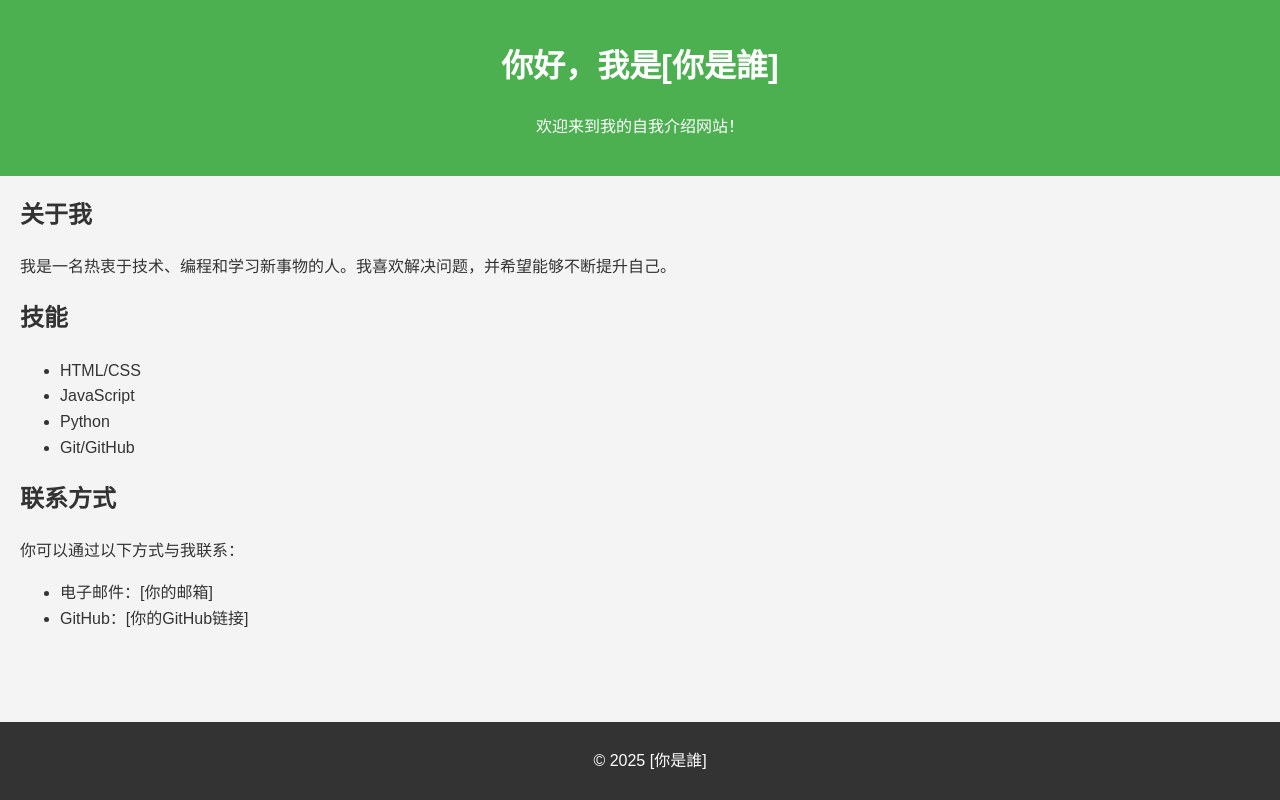
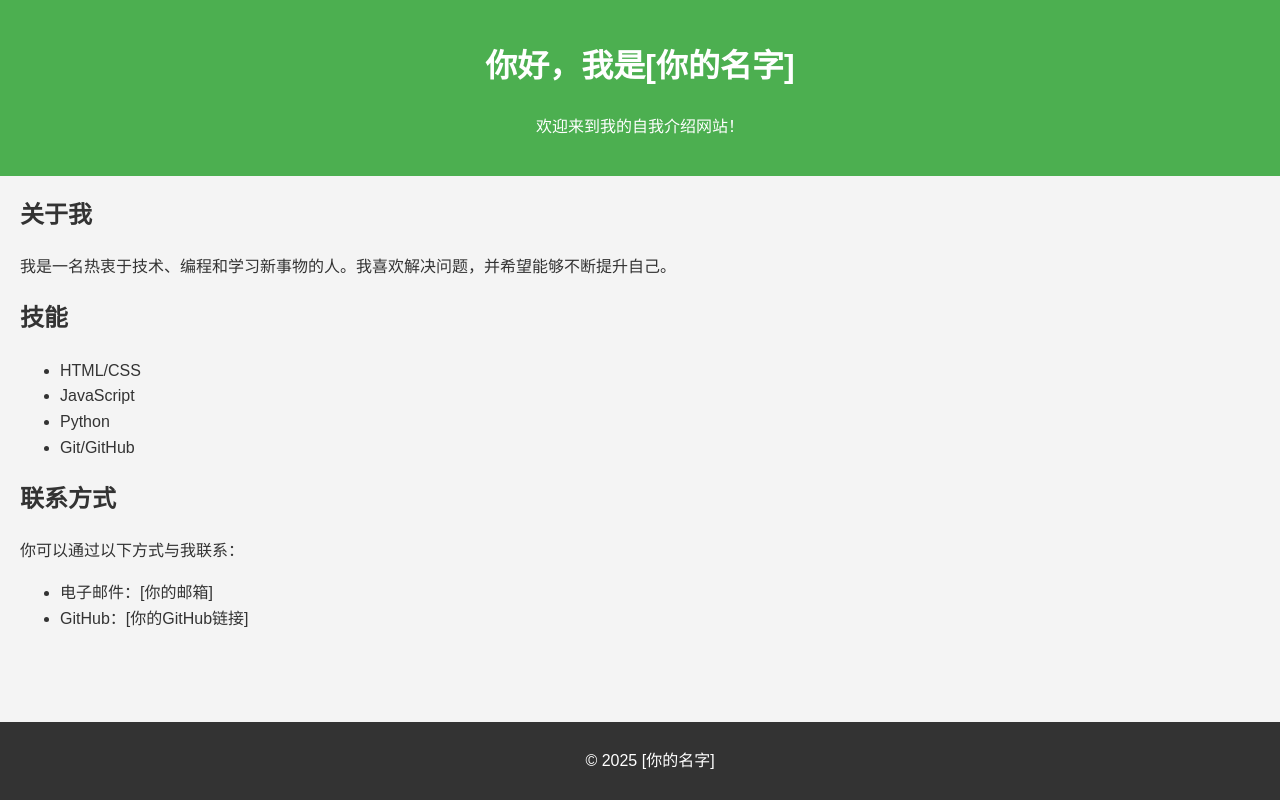
Before and after one commit to wayne102311/wayne102311.github.io, a plain HTML site: page index.html in a window 1280 px wide. Drawn offline with Linux system fonts and the light colour scheme.

Commit message:
Update index.html

```diff
--- a/index.html
+++ b/index.html
@@ -36,7 +36,7 @@
 <body>
 
 <header>
-    <h1>你好，我是[你是誰]</h1>
+    <h1>你好，我是[你的名字]</h1>
     <p>欢迎来到我的自我介绍网站！</p>
 </header>
 
@@ -61,7 +61,7 @@
 </section>
 
 <footer>
-    <p>© 2025 [你是誰]</p>
+    <p>© 2025 [你的名字]</p>
 </footer>
 
 </body>
```
